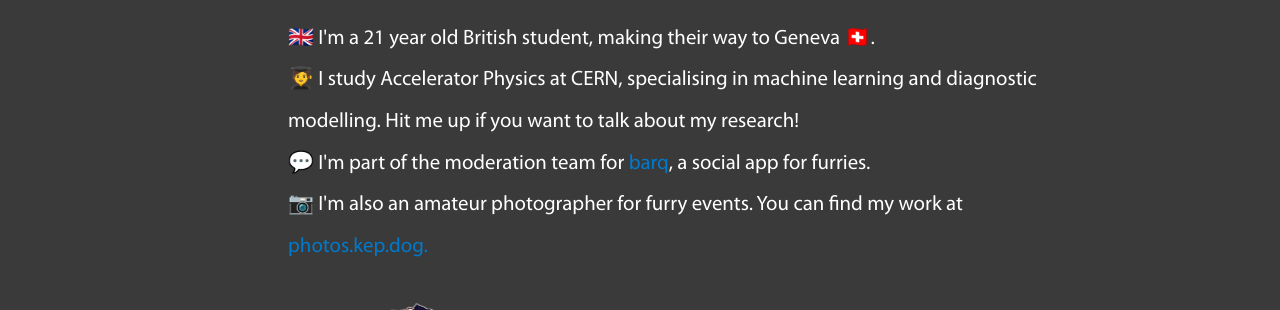
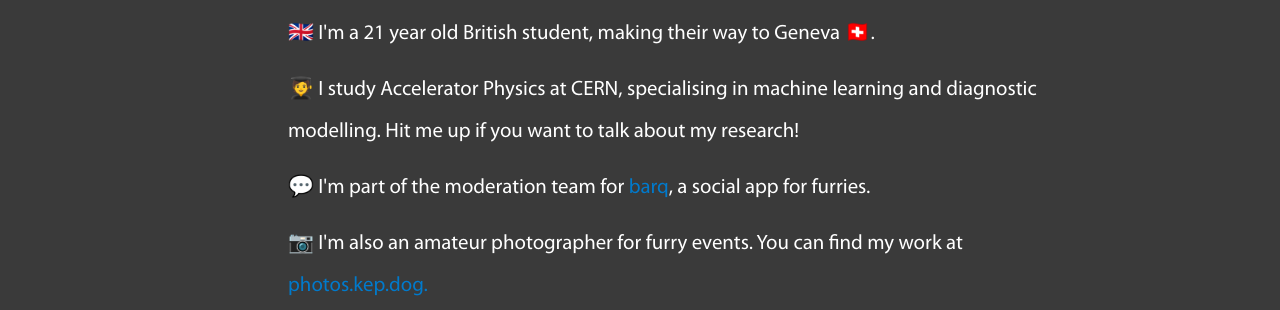
Before and after one commit to ashpm/kep, a plain HTML site: page index.html in a window 1280 px wide. Shown: the part 419-729 px from the top of the page. Drawn offline with Linux system fonts and the light colour scheme; a web font is replaced by a local one.

Commit message:
anthrocon update

```diff
--- a/index.html
+++ b/index.html
@@ -37,9 +37,15 @@
             </div>
             <div class="r">
                 <p class="desc">
-                    🇬🇧  I'm a 21 year old British student, making their way to Geneva 🇨🇭.<br/>
+                    🇬🇧  I'm a 21 year old British student, making their way to Geneva 🇨🇭.
+                </p>
+                <p class="desc">
                     🧑‍🎓  I study Accelerator Physics at CERN, specialising in machine learning and diagnostic modelling. Hit me up if you want to talk about my research! <br/>
+                </p>
+                <p class="desc">
                     💬  I'm part of the moderation team for <a class="link" href="https://barq.social">barq</a>, a social app for furries.</br>
+                </p>
+                <p class="desc">
                     📷  I'm also an amateur photographer for furry events. You can find my work at <a class='link' href='https://photos.kep.dog'>photos.kep.dog.</a>
                 </p>
             </div>
--- a/style.css
+++ b/style.css
@@ -152,6 +152,7 @@
   flex-direction: row;
   width: 65vw;
   flex-wrap: wrap;
+  margin-top: 1em;
 }
 .socialrcol {
   display: flex;
@@ -187,9 +188,10 @@
   font-weight: 100;
   color: white;
   font-size: 1.3em;
-  margin-bottom: 0;
   padding-left: 5vw;
   line-height: 2em;
+  margin-bottom: 0.7em;
+  margin-top: 0em;
 }
 .link {
   text-decoration: none;
```
